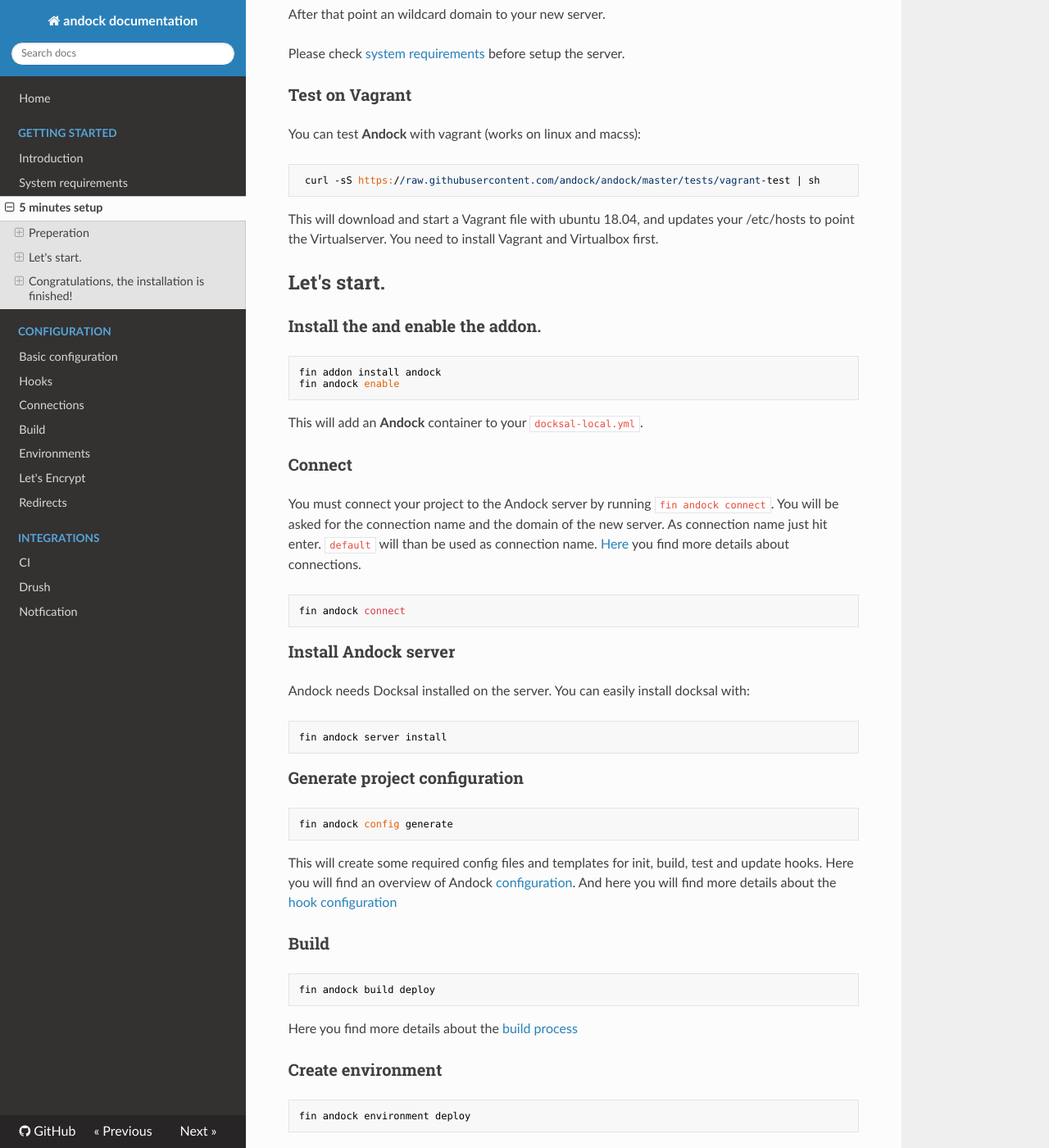
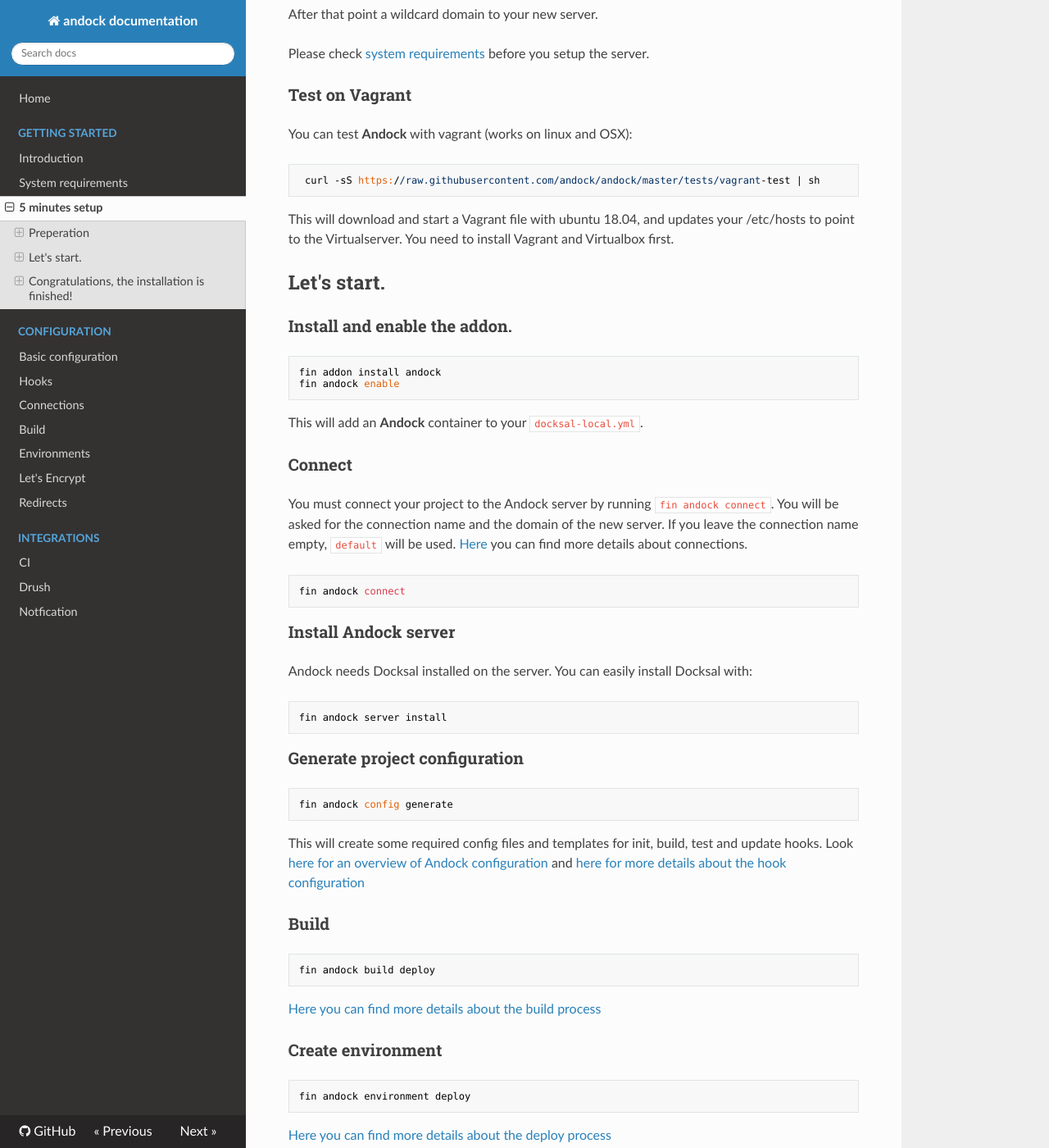
Before and after one commit to andock/andock, an MkDocs documentation site: the page built from docs/getting-started/docksal.md, in a window 1280 px wide and 1400 px high, scrolled down 332 px. Shown: the whole window at 82% size. Built offline with MkDocs 1.6.1, drawn with Linux system fonts in a browser that asks for light colours; nearby versions of some CDN libraries; old or Windows-style settings are respelled for this version of MkDocs; some of the changed text lies outside the part shown.

Commit message:
Update docksal.md

````diff
--- a/docs/getting-started/docksal.md
+++ b/docs/getting-started/docksal.md
@@ -2,23 +2,23 @@
 
 ## Preperation
 ### Cloud installation
-The easiest way to test Andock is to create a cloud box on any cloud wich supports Ubuntu and docker.
+The easiest way to test <b>Andock</b> is to create a cloud box on any cloud provider wich supports Ubuntu and docker.
 
-After that point an wildcard domain to your new server.
+After that point a wildcard domain to your new server.
 
-Please check [system requirements](system-requirements.md) before setup the server.
+Please check [system requirements](system-requirements.md) before you setup the server.
 
 ### Test on Vagrant
-You can test <b>Andock</b> with vagrant (works on linux and macss):
+You can test <b>Andock</b> with vagrant (works on linux and OSX):
 
 ```
  curl -sS https://raw.githubusercontent.com/andock/andock/master/tests/vagrant-test | sh
 ```
-This will download and start a Vagrant file with ubuntu 18.04, and updates your /etc/hosts to point the Virtualserver.
+This will download and start a Vagrant file with ubuntu 18.04, and updates your /etc/hosts to point to the Virtualserver.
 You need to install Vagrant and Virtualbox first.
 
 ## Let's start.
-### Install the and enable the addon.
+### Install and enable the addon.
 ```
 fin addon install andock
 fin andock enable
@@ -27,12 +27,12 @@
 
 ### Connect
 You must connect your project to the Andock server by running `fin andock connect`. You will be asked for the connection name and the domain of the new server.
-As connection name just hit enter. `default` will than be used as connection name. [Here](../configuration/connections.md) you find more details about connections.
+If you leave the connection name empty, `default` will be used. [Here](../configuration/connections.md) you can find more details about connections.
 ```
 fin andock connect
 ```
 ### Install Andock server
-Andock needs Docksal installed on the server. You can easily install docksal with:
+Andock needs Docksal installed on the server. You can easily install Docksal with:
 ```
 fin andock server install
 ```
@@ -41,19 +41,19 @@
 fin andock config generate
 ```
 This will create some required config files and templates for init, build, test and update hooks.
-Here you will find an overview of Andock [configuration](../configuration/andock.md). And here you will find more details about the [hook configuration](../configuration/hooks.md)
+Look [here for an overview of Andock configuration](../configuration/andock.md) and [here for more details about the hook configuration](../configuration/hooks.md)
 
 ### Build
 ```
 fin andock build deploy
 ```
-Here you find more details about the [build process](../configuration/build.md)
+[Here you can find more details about the build process](../configuration/build.md)
 
 ### Create environment
 ```
 fin andock environment deploy
 ```
-Here you find more details about [deploy process](../configuration/environment.md)
+[Here you can find more details about the deploy process](../configuration/environment.md)
 ## Congratulations, the installation is finished!
 
 ### Read more:
````
